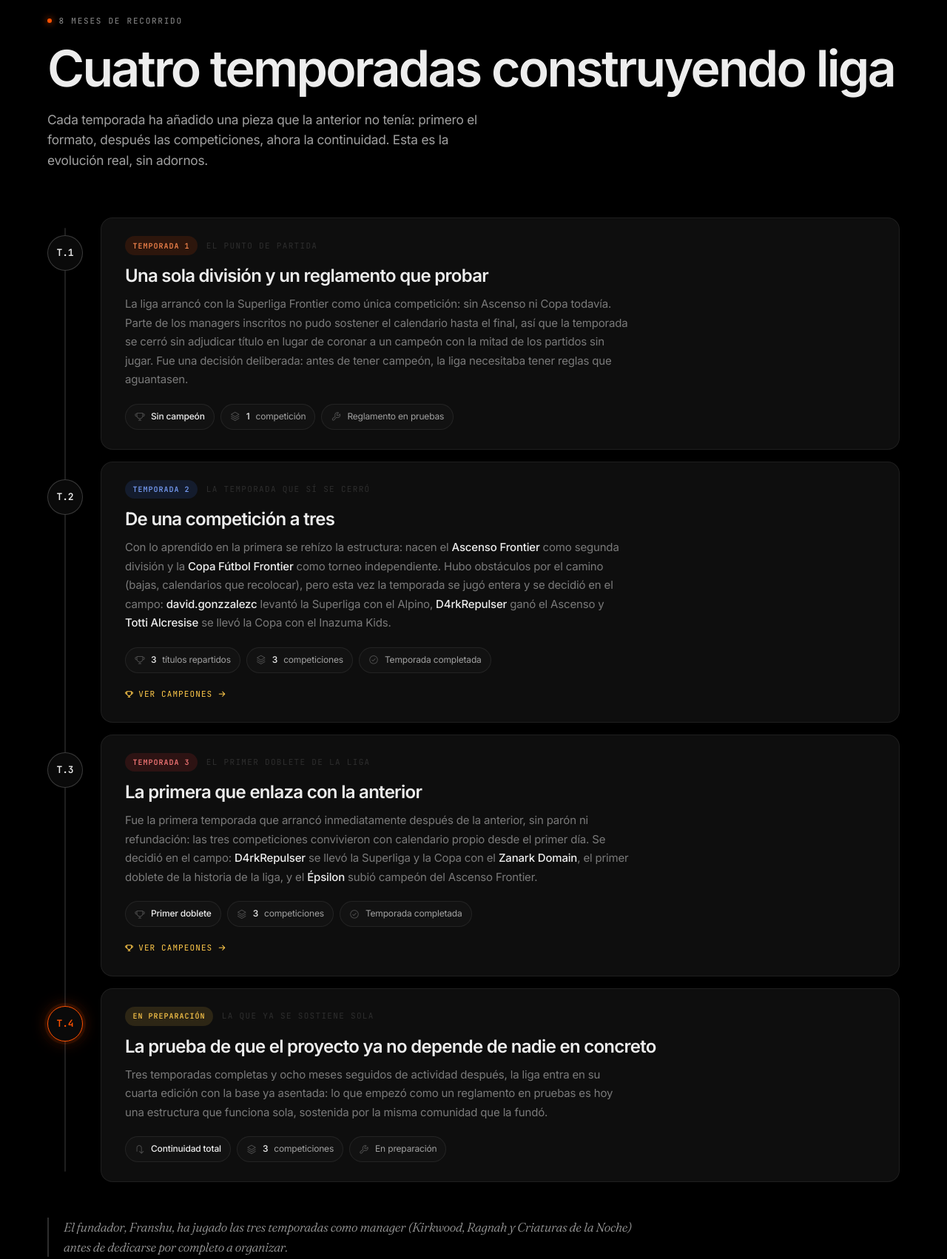
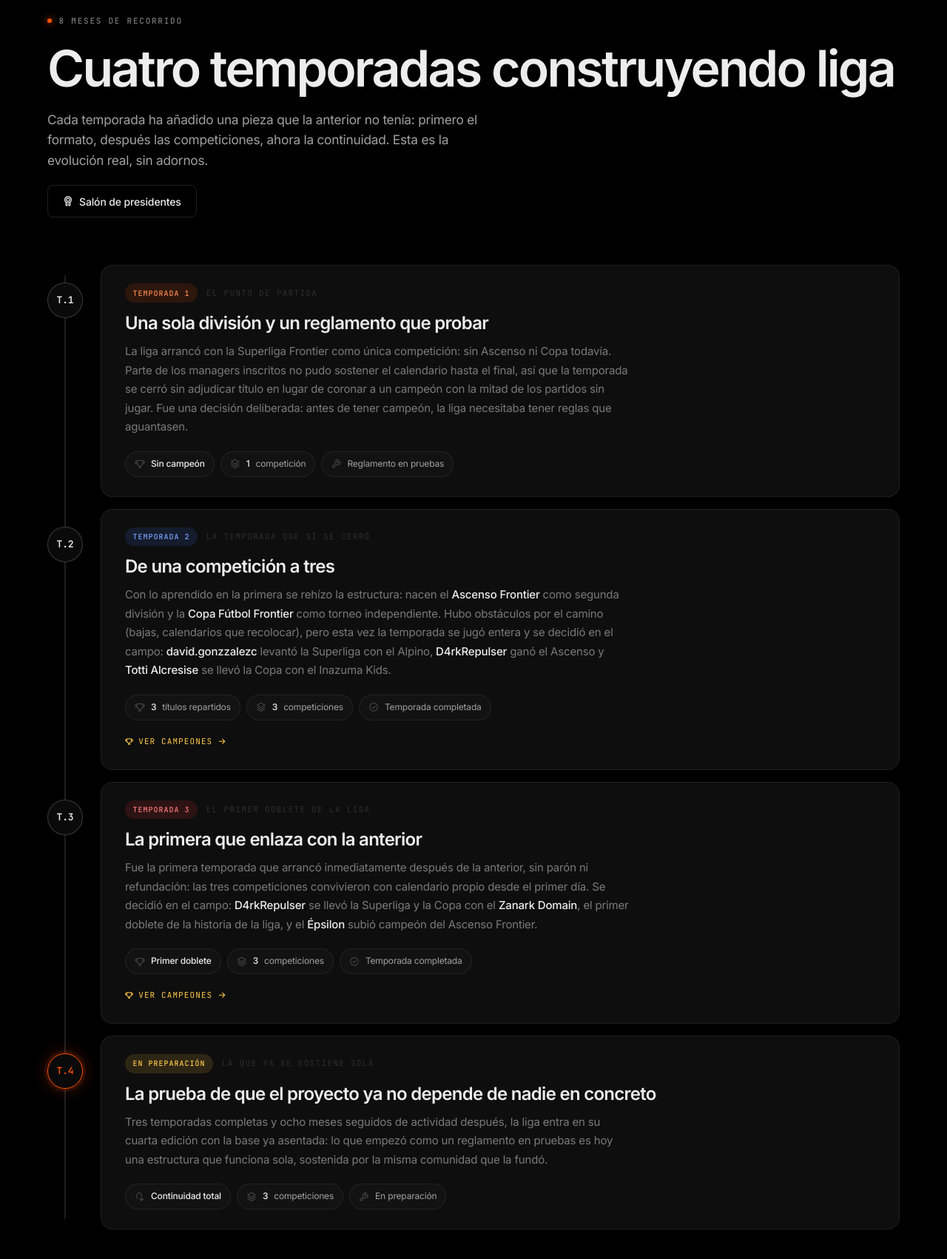
Before and after one commit to FranshuonSpotify/ActuSRF, a PHP site: page /_fuente/shell.html in a window 1280 px wide. Shown: the part 1889-3591 px from the top of the page at 74% size. Run offline with PHP 8.4, Linux system fonts and the light colour scheme; some libraries are stand-ins or nearby versions.

Commit message:
feat: añade el Salón de presidentes (palmarés por persona, no por equipo)

```diff
--- a/_fuente/app.js
+++ b/_fuente/app.js
@@ -1244,6 +1244,49 @@ function openChamps(idx,label){
   }).join('');
   $('ov-champs').classList.add('open');
 }
+
+function openPresidentesHall(){
+  var list=presidentesConTitulos();
+  $('pres-title').textContent=T('pres.hall.title','Salón de presidentes');
+  $('pres-back').hidden=true;
+  $('pres-body').innerHTML = list.length
+    ? '<div class="pres-grid">'+list.map(function(p){
+        var etq=p.titulos.length===1?T('pres.titulo','título'):T('pres.titulos','títulos');
+        return '<button type="button" class="pres-card" data-pres-card="'+esc(p.nombre)+'">'+
+          '<b>'+esc(p.nombre)+'</b>'+
+          '<span>'+p.titulos.length+' '+etq+'</span>'+
+        '</button>';
+      }).join('')+'</div>'
+    : '<p class="champ-note">'+T('pres.vacio','Todavía no hay presidentes con títulos registrados.')+'</p>';
+  $('ov-presidentes').classList.add('open');
+}
+window.openPresidentesHall=openPresidentesHall;
+
+function openPresidenteDetalle(nombre){
+  var titulos=titulosDePresidente(nombre);
+  if(!titulos.length) return;
+  $('pres-title').textContent=nombre;
+  $('pres-back').hidden=false;
+  $('pres-body').innerHTML='<div class="champs">'+titulos.map(function(x){
+    var e=x.equipo, live=bd.equipos.find(function(z){ return z.id===e.id; });
+    var c1=(live&&live.color1)||e.color1||'#3A3A3A';
+    return '<div class="champ" data-team="'+esc(e.id)+'">'+
+      '<span class="champ-wash" style="background:radial-gradient(ellipse 80% 130% at 0% 50%,'+esc(wash(live||e,c1))+',transparent 68%)"></span>'+
+      (isHttp(e.escudo)?'<img class="champ-crest" src="'+esc(e.escudo)+'" alt="'+esc(X(e.nombre))+'" loading="lazy">':'<span class="champ-crest noimg">'+esc(abbr3(e.nombre))+'</span>')+
+      '<div class="champ-id">'+
+        '<b>'+esc(X(e.nombre))+'</b>'+
+        '<span class="pres"><i class="ph-bold ph-calendar"></i>'+esc(x.temporadaNombre)+'</span>'+
+      '</div>'+
+      '<div class="champ-trophy">'+
+        '<i class="ph-bold ph-trophy"></i>'+
+        '<span class="badge '+x.cls+'">'+x.comp+'</span>'+
+        (x.marcador?'<span class="mono" style="font-size:.6875rem;color:var(--ink-5)">'+esc(x.marcador)+'</span>':'')+
+      '</div>'+
+    '</div>';
+  }).join('')+'</div>';
+  $('ov-presidentes').classList.add('open');
+}
+window.openPresidenteDetalle=openPresidenteDetalle;
 
 /* ==========================================================================
    BÚSQUEDA
@@ -1743,6 +1786,14 @@ document.addEventListener('click', function(ev){
   var ch=t.closest('[data-champs]');
   if(ch){ openChamps(parseInt(ch.dataset.champs,10),ch.dataset.champsLabel||''); return; }
 
+  /* Va antes de data-team: el botón del presidente vive dentro de un .champ
+     que también lleva data-team, y si no, abriría el club en vez del salón. */
+  var pr=t.closest('[data-pres]');
+  if(pr){ $('ov-champs').classList.remove('open'); openPresidenteDetalle(pr.dataset.pres); return; }
+
+  var pc=t.closest('[data-pres-card]');
+  if(pc){ openPresidenteDetalle(pc.dataset.presCard); return; }
+
   var more=t.closest('.sc-more');
   if(more){
     var box=$('scorers'), open=box.classList.toggle('open');
@@ -1810,6 +1861,10 @@ document.addEventListener('DOMContentLoaded', function(){
   renderAntiguedad();
   $('champ-close').addEventListener('click',function(){ $('ov-champs').classList.remove('open'); });
   $('ov-champs').addEventListener('click',function(e){ if(e.target===this) this.classList.remove('open'); });
+  $('btn-presidentes').addEventListener('click',openPresidentesHall);
+  $('pres-back').addEventListener('click',openPresidentesHall);
+  $('pres-close').addEventListener('click',function(){ $('ov-presidentes').classList.remove('open'); });
+  $('ov-presidentes').addEventListener('click',function(e){ if(e.target===this) this.classList.remove('open'); });
   document.addEventListener('keydown',function(e){
     if(e.key==='Enter'||e.key===' '){
       var c=e.target.closest&&e.target.closest('[data-champs]');
--- a/_fuente/shell.html
+++ b/_fuente/shell.html
@@ -732,6 +732,9 @@
       <span class="eyebrow"><span id="hist-edad" data-no-tr>8 meses de recorrido</span></span>
       <h2 class="h1 nowrap" data-i18n="historia.title">Cuatro temporadas construyendo liga</h2>
       <p class="lede" data-i18n="historia.lede">Cada temporada ha añadido una pieza que la anterior no tenía: primero el formato, después las competiciones, ahora la continuidad. Esta es la evolución real, sin adornos.</p>
+      <button type="button" class="btn btn-secondary" id="btn-presidentes" style="margin-top:1.25rem">
+        <i class="ph-bold ph-medal"></i> <span data-i18n="hist.presidentes.btn">Salón de presidentes</span>
+      </button>
     </div>
 
     <div class="tl-wrap">
@@ -1139,6 +1142,20 @@
   </div>
 </div>
 
+<div class="ov" id="ov-presidentes">
+  <div class="ov-panel champ-panel">
+    <div class="ov-head">
+      <div style="display:flex;align-items:center;gap:.5rem;min-width:0">
+        <button type="button" class="pres-back" id="pres-back" hidden><i class="ph-bold ph-arrow-left"></i> <span data-i18n="pres.back">Volver</span></button>
+        <h3 id="pres-title" data-no-tr>Salón de presidentes</h3>
+      </div>
+      <button class="btn btn-icon" id="pres-close" aria-label="Cerrar"><i class="ph ph-x"></i></button>
+    </div>
+    <div id="pres-body"></div>
+    <p class="champ-note" data-i18n="pres.note">Solo aparecen presidentes con al menos un título. Toca un nombre para ver su palmarés completo, o un título para abrir el club con el que se ganó.</p>
+  </div>
+</div>
+
 <!-- ================= SHEETS ================= -->
 <div class="sheet" id="sheet-team">
   <div class="sheet-scroll">
--- a/_fuente/styles.css
+++ b/_fuente/styles.css
@@ -952,6 +952,16 @@ table.tbl tbody tr:last-child td{ border-bottom:0; }
 .champ-trophy{ margin-left:auto; display:flex; flex-direction:column; align-items:flex-end; gap:.35rem; flex-shrink:0; text-align:right; }
 .champ-trophy i{ font-size:1.25rem; color:var(--gold); }
 .champ-note{ padding:0 1rem 1.25rem; font-size:.75rem; color:var(--ink-3); line-height:1.6; }
+.pres-grid{ display:grid; grid-template-columns:repeat(auto-fill,minmax(180px,1fr)); gap:.625rem; padding:1rem; }
+.pres-card{ display:flex; flex-direction:column; gap:.35rem; padding:1rem 1.125rem; border:1px solid var(--line); border-radius:var(--r); background:var(--surface); font:inherit; text-align:left; cursor:pointer; transition:border-color var(--t2), transform var(--t2) var(--ease); }
+.pres-card:hover{ border-color:var(--line-2); transform:translateY(-2px); }
+.pres-card b{ font-size:1rem; font-weight:600; letter-spacing:-.02em; }
+.pres-card span{ font-size:.75rem; color:var(--ink-3); }
+.pres-back{ display:inline-flex; align-items:center; gap:.4rem; font:inherit; background:none; border:0; padding:0; cursor:pointer; font-family:var(--f-mono); font-size:.6875rem; letter-spacing:.08em; text-transform:uppercase; color:var(--ink-3); }
+.pres-back:hover{ color:var(--ink-1); }
+.pres-group-title{ padding:1rem 1.125rem .25rem; font-size:.8125rem; font-weight:600; color:var(--ink-2); }
+.champ-id button.pres{ background:none; border:0; padding:0; font:inherit; cursor:pointer; text-align:left; }
+.champ-id button.pres:hover, .champ-id button.pres:focus-visible{ color:var(--ink-1); }
 .tl-card[data-champs]{ cursor:pointer; }
 .tl-open{
   display:inline-flex; align-items:center; gap:.45rem; margin-top:1.25rem;
```
